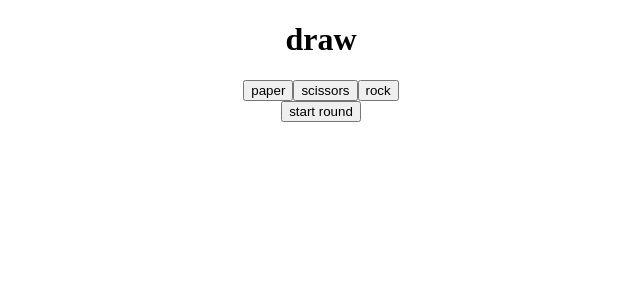
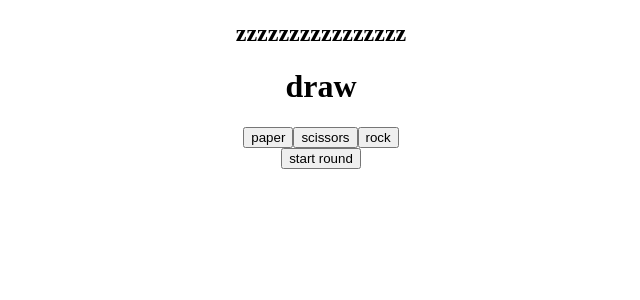
Before and after one commit to S-Bozilovic95/Amida-IT-Chalenge, a React (Create React App) app in the folder rock-paper-scissors/: page / in a window 1280 px wide. Shown: the top 300 px of the page, without its empty margins (319-959 px from the left). Built offline with nearby package versions, Linux system fonts and the light colour scheme.

Commit message:
master/add functionalities

```diff
--- a/rock-paper-scissors/src/components/PlayGround.tsx
+++ b/rock-paper-scissors/src/components/PlayGround.tsx
@@ -8,7 +8,7 @@ type PlayGroundProps = {
 export const PlayGround: React.FC<PlayGroundProps> = ({}) => {
     const[player,setPlayer]= useState<string>("");
     const[pcPlay,setPcPlay]=useState<string>("");
-    const[active,setActive]= useState<boolean>(false);
+    const[active,setActive]= useState<boolean>(true);
     const[win,setWin]= useState<string>("draw");
 
 
@@ -17,11 +17,11 @@ export const PlayGround: React.FC<PlayGroundProps> = ({}) => {
         let rand =Math.floor(Math.random()*arr.length);
         setPcPlay(arr[rand]);
         setPlayer(e.target.value);
+        setActive(true);
     }
 
 
     const handleRound = async ()=>{
-        setActive(true);
 
         await setTimeout(()=>{
             setActive(false);
@@ -42,7 +42,7 @@ export const PlayGround: React.FC<PlayGroundProps> = ({}) => {
             }
 
             if(player === pcPlay){
-                setWin("draw")
+                setWin("draw");
                 console.log(player, 4);
             }
 
@@ -64,14 +64,6 @@ export const PlayGround: React.FC<PlayGroundProps> = ({}) => {
     }
 
 
-
-
-
-
-
-
-
-
     return (
         <>
         {active?<h2>zzzzzzzzzzzzzzzz</h2>:<h2>{pcPlay}</h2>}
```
